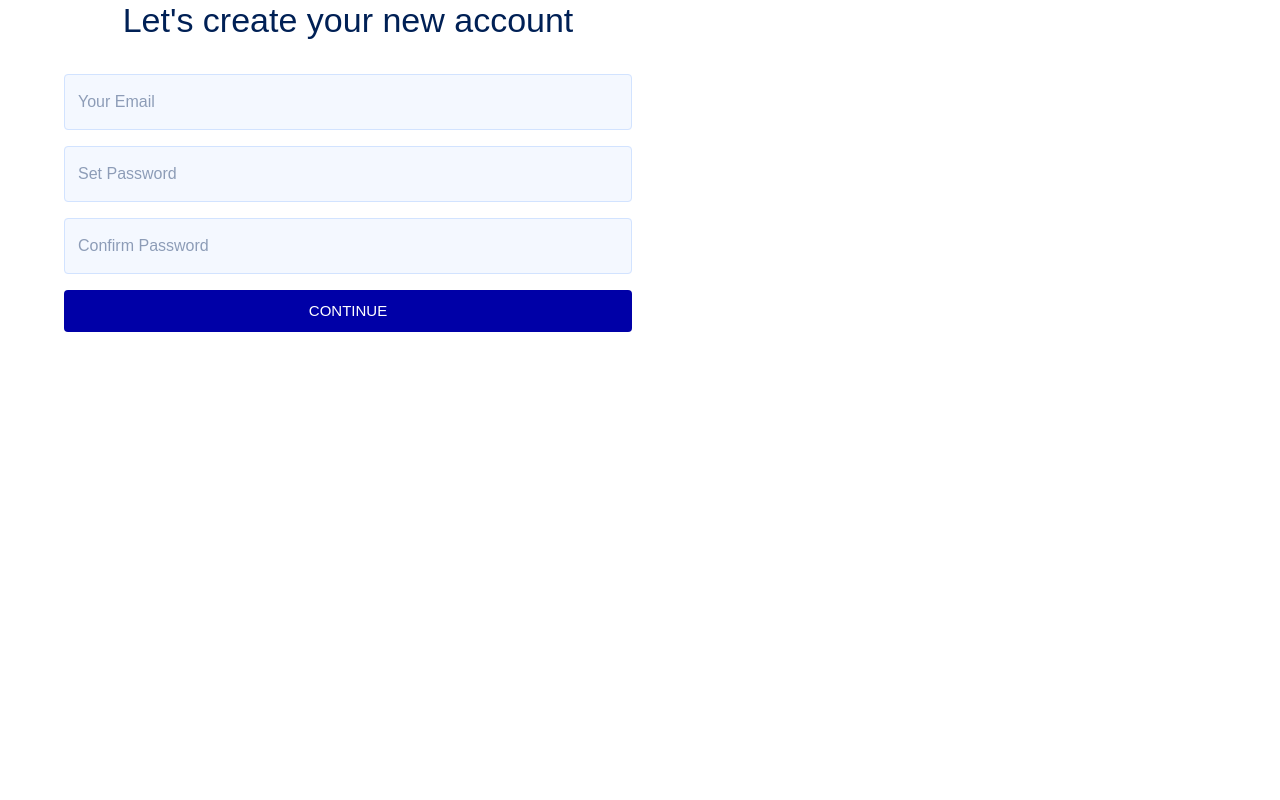
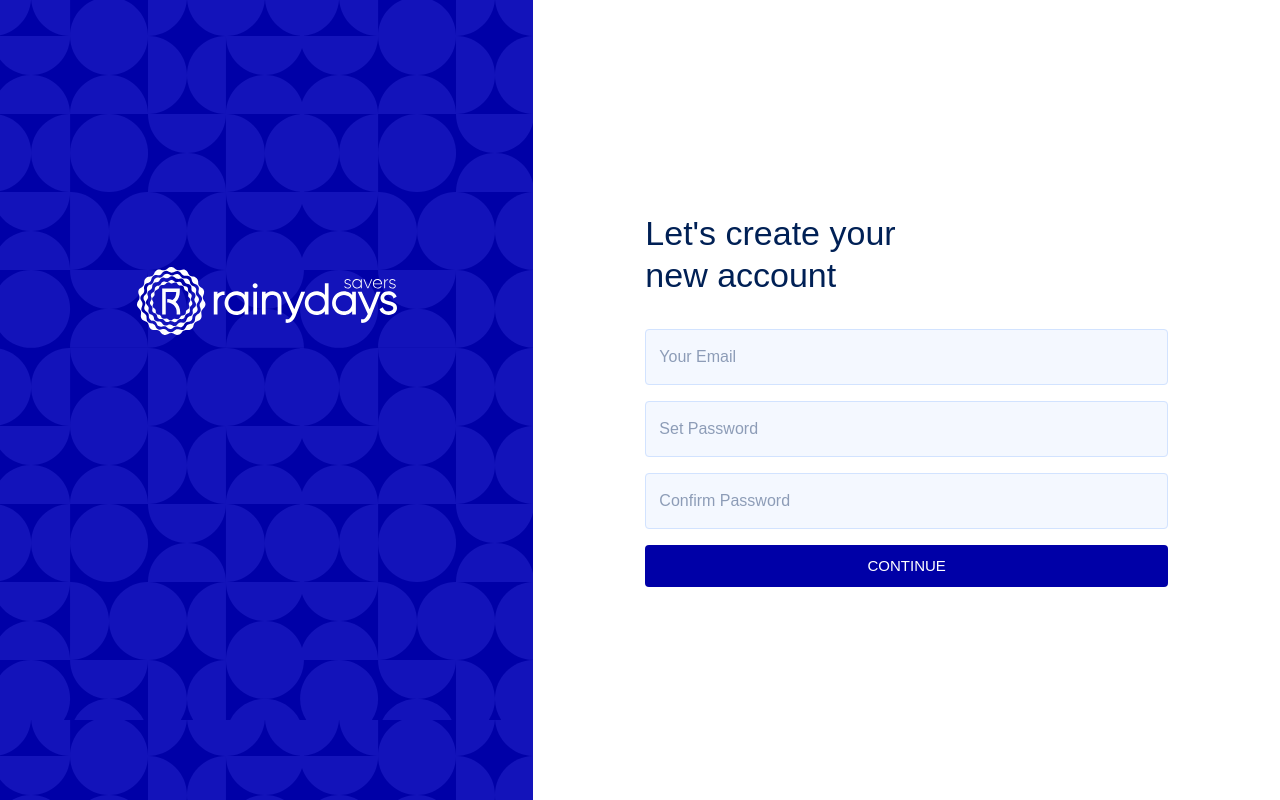
Before and after one commit to Tolu-Mals/rainy-days-client, a React (Create React App) app: page / in a window 1280 px wide. Built offline with nearby package versions, Linux system fonts and the light colour scheme; a web font is replaced by a local one.

Commit message:
Build signup page desktop view

```diff
--- a/src/Pages/SignUp.js
+++ b/src/Pages/SignUp.js
@@ -1,10 +1,10 @@
 import React, { useState } from "react";
-import Container from "@mui/material/Container";
 import Grid from "@mui/material/Grid";
 import Typography from "@mui/material/Typography";
 import Button from "@mui/material/Button";
-import { StyledBrand } from "../Styles/Brand.styled";
+import { StyledBrand, BrandPattern } from "../Styles/Brand.styled";
 import { FormContainer, StyledTextField } from "../Styles/FormContainer.styled";
+import { SignUpContainer } from "../Styles/SignUpPage.Styled";
 
 const SignUp = () => {
   const [email, setEmail] = useState("");
@@ -13,19 +13,22 @@ const SignUp = () => {
 
   return (
     <div>
-      <Container maxWidth="lg">
-        <Grid container spacing={2}>
+      <SignUpContainer container>
         <StyledBrand item xs={12}>
           <img src="Assets/logo.svg" alt="Logo" />
         </StyledBrand>
-          <FormContainer item xs={12} sm={6}>
+        <BrandPattern item md={5}>
+          <img src="./assets/logo_light.svg" alt="logo" id="pattern_logo"/>
+        </BrandPattern>
+        <FormContainer item xs={12} md={7}>
+          <form id="signup-form">
             <Typography
               variant="h4"
-              className="signup-title"
+              id="signup-title"
               component="h1"
               color="textPrimary"
             >
-              Let's create your new account
+              Let's create your<br/> new account
             </Typography>
 
             <StyledTextField
@@ -68,10 +71,12 @@ const SignUp = () => {
               disableElevation
               color="primary"
               size="large"
-            >CONTINUE</Button>
+            >
+              CONTINUE
+            </Button>
+          </form>
         </FormContainer>
-        </Grid>
-      </Container>
+      </SignUpContainer>
     </div>
   );
 };
--- a/src/Styles/Brand.styled.js
+++ b/src/Styles/Brand.styled.js
@@ -3,7 +3,7 @@ import Grid from "@mui/material/Grid";
 
 export const StyledBrand = styled(Grid)`
   && {
-    @media screen and (max-width: 768px) {
+    @media screen and (max-width: 900px) {
       text-align: center;
       img {
         margin-top: 2rem;
@@ -12,9 +12,29 @@ export const StyledBrand = styled(Grid)`
     }
 
     && {
-      @media screen and (min-width: 768px) {
+      @media screen and (min-width: 900px) {
         display: none;
       }
     }
   }
 `;
+
+export const BrandPattern = styled(Grid)`
+  && {
+    background: #0000a7 url('./assets/pattern.svg');
+    height: 100%;
+    justify-content: center;
+    align-items: center;
+
+    img {
+      display: block;
+      margin: auto;
+      margin-top: 50%;
+      margin-bottom: 50%;
+    }
+
+    @media screen and (max-width: 900px){
+      display: none;
+    }
+  }
+`;
--- a/src/Styles/FormContainer.styled.js
+++ b/src/Styles/FormContainer.styled.js
@@ -4,13 +4,18 @@ import TextField from "@mui/material/TextField";
 
 export const FormContainer = styled(Grid)`
   && {
-    text-align: center;
 
-    .signup-title {
-      margin-bottom: 2rem;
-    }
+    text-align: left;
+    align-items: center;
+    justify-content: center;
+    width: 80%;
 
-    @media screen and (max-width: 768px) {
+    @media screen and (max-width: 900px) {
+      text-align: center;
+
+      #signup-title {
+        margin-bottom: 2rem;
+      }
       .MuiGrid-container {
         justify-content: center;
       }
--- /dev/null
+++ b/src/Styles/SignUpPage.Styled.js
@@ -0,0 +1,31 @@
+import styled from "styled-components";
+import Grid from "@mui/material/Grid";
+
+export const SignUpContainer = styled(Grid)`
+  && {
+    height: 100vh;
+    align-items: center;
+
+    #signup-form {
+      width: 70%;
+      margin: 0 auto;
+    }
+
+    #signup-title {
+      margin-bottom: 2rem;
+    }
+
+    #pattern-logo {
+      display: block;
+      margin: auto;
+    }
+
+    @media screen and (max-width: 900px) {
+      padding: 1rem;
+
+      #signup-form {
+        width: 100%;
+      }
+    }
+  }
+`;
```
Also changed, not shown: public/Assets/logo_light.svg (added), public/Assets/pattern.svg (added). Lines whose indentation alone changed are shown as unchanged.
